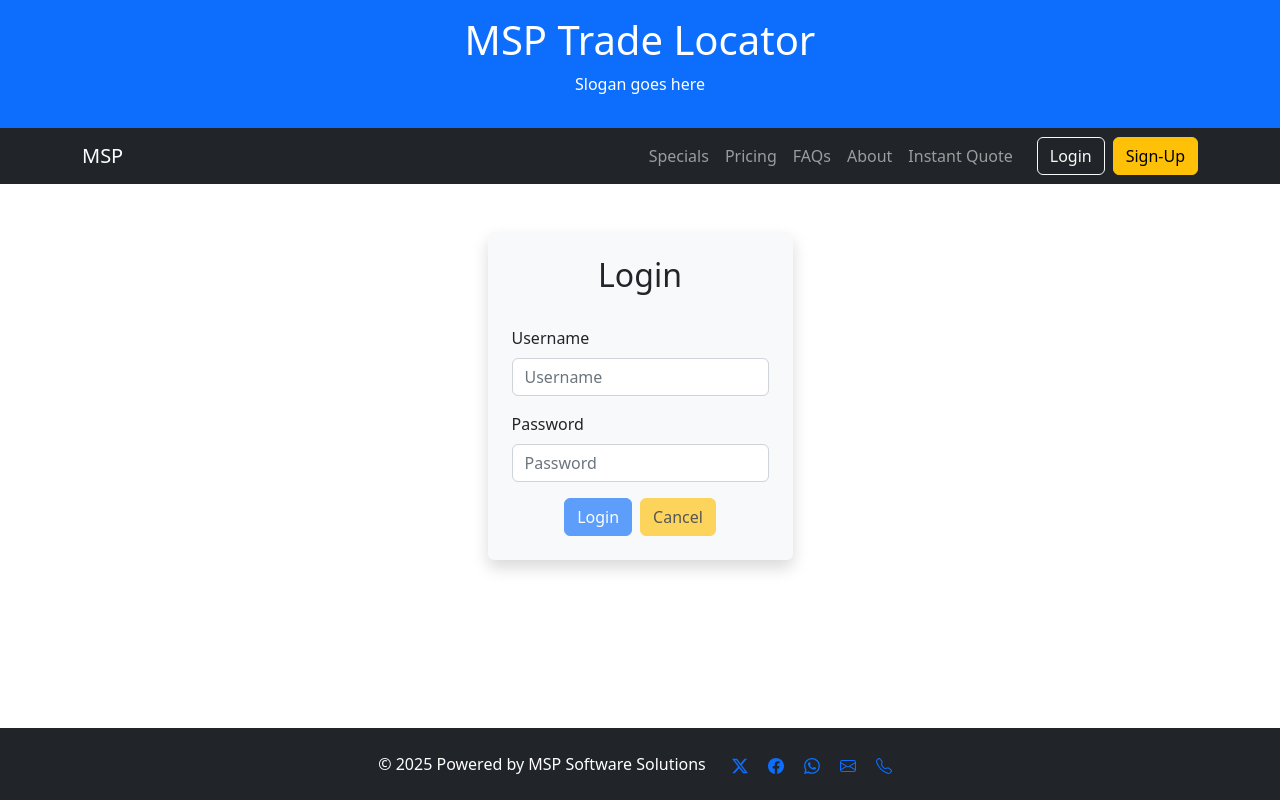
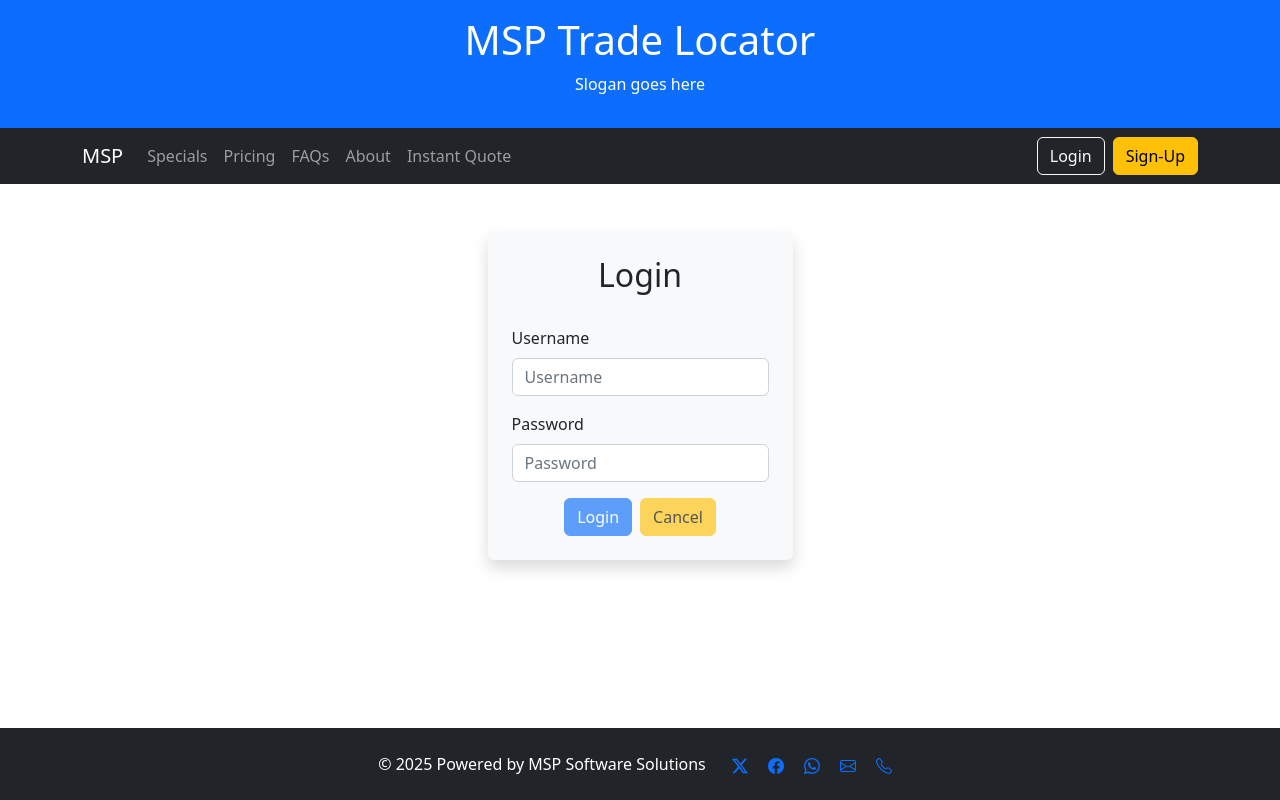
Before and after one commit to kayloshai/trade-locator, a React (Vite) app: page /trade-locator/login in a window 1280 px wide. Built offline with nearby package versions, Linux system fonts and the light colour scheme.

Commit message:
Fix alignment

```diff
--- a/src/design-system/navbar/navbar-horizontal-list.tsx
+++ b/src/design-system/navbar/navbar-horizontal-list.tsx
@@ -14,11 +14,11 @@ export const Navbar = ({ }: Props) => {
     };
 
     return (
-        <nav className="navbar navbar-expand-lg navbar-dark bg-dark" role="navigation" aria-label="Main navigation">
+        <nav className="navbar navbar-expand-lg navbar-dark bg-dark">
             <div className="container">
                 <Link className="navbar-brand" to="/">MSP</Link>
                 <button
-                    className="navbar-toggler ms-auto"
+                    className="navbar-toggler"
                     type="button"
                     aria-controls="main-navbar"
                     aria-expanded={menuOpen}
@@ -27,41 +27,17 @@ export const Navbar = ({ }: Props) => {
                 >
                     <span className="navbar-toggler-icon"></span>
                 </button>
-                <div
-                    className={`collapse navbar-collapse${menuOpen ? " show" : ""} justify-content-end`}
-                    id="main-navbar"
-                >
-                    <div
-                        className="d-flex flex-column flex-lg-row align-items-end align-items-lg-center ms-auto"
-                        style={{
-                            background: menuOpen ? "rgba(33,37,41,0.98)" : undefined,
-                            padding: menuOpen ? "1.5rem 1rem" : undefined,
-                            borderRadius: menuOpen ? "0.5rem" : undefined,
-                            boxShadow: menuOpen ? "0 0 16px rgba(0,0,0,0.15)" : undefined,
-                            minWidth: menuOpen ? 220 : undefined,
-                        }}
-                    >
-                        <ul className="navbar-nav mb-3 mb-lg-0 gap-2 gap-lg-0" role="menu">
-                            <li className="nav-item" role="none">
-                                <Link to="/specials" className="nav-link" role="menuitem" tabIndex={0} onClick={handleNavLinkClick}>Specials</Link>
-                            </li>
-                            <li className="nav-item" role="none">
-                                <Link to="/pricing" className="nav-link" role="menuitem" tabIndex={0} onClick={handleNavLinkClick}>Pricing</Link>
-                            </li>
-                            <li className="nav-item" role="none">
-                                <Link to="/faqs" className="nav-link" role="menuitem" tabIndex={0} onClick={handleNavLinkClick}>FAQs</Link>
-                            </li>
-                            <li className="nav-item" role="none">
-                                <Link to="/about" className="nav-link" role="menuitem" tabIndex={0} onClick={handleNavLinkClick}>About</Link>
-                            </li>
-                            <li className="nav-item" role="none">
-                                <Link to="/quote" className="nav-link" role="menuitem" tabIndex={0} onClick={handleNavLinkClick}>Instant Quote</Link>
-                            </li>
-                        </ul>
-                        <div className="d-flex flex-column flex-lg-row gap-2 ms-lg-3">
-                            <Link to="/login" className="btn btn-outline-light" onClick={handleNavLinkClick}>Login</Link>
-                            <Link to="/sign-up" className="btn btn-warning" onClick={handleNavLinkClick}>Sign-Up</Link>
-                        </div>
+                <div className={`collapse navbar-collapse${menuOpen ? " show" : ""}`} id="main-navbar">
+                    <ul className="navbar-nav me-auto mb-2 mb-lg-0">
+                        <li className="nav-item"><Link to="/specials" className="nav-link" onClick={handleNavLinkClick}>Specials</Link></li>
+                        <li className="nav-item"><Link to="/pricing" className="nav-link" onClick={handleNavLinkClick}>Pricing</Link></li>
+                        <li className="nav-item"><Link to="/faqs" className="nav-link" onClick={handleNavLinkClick}>FAQs</Link></li>
+                        <li className="nav-item"><Link to="/about" className="nav-link" onClick={handleNavLinkClick}>About</Link></li>
+                        <li className="nav-item"><Link to="/quote" className="nav-link" onClick={handleNavLinkClick}>Instant Quote</Link></li>
+                    </ul>
+                    <div className="d-flex">
+                        <Link to="/login" className="btn btn-outline-light me-2" onClick={handleNavLinkClick}>Login</Link>
+                        <Link to="/sign-up" className="btn btn-warning" onClick={handleNavLinkClick}>Sign-Up</Link>
                     </div>
                 </div>
             </div>
```
